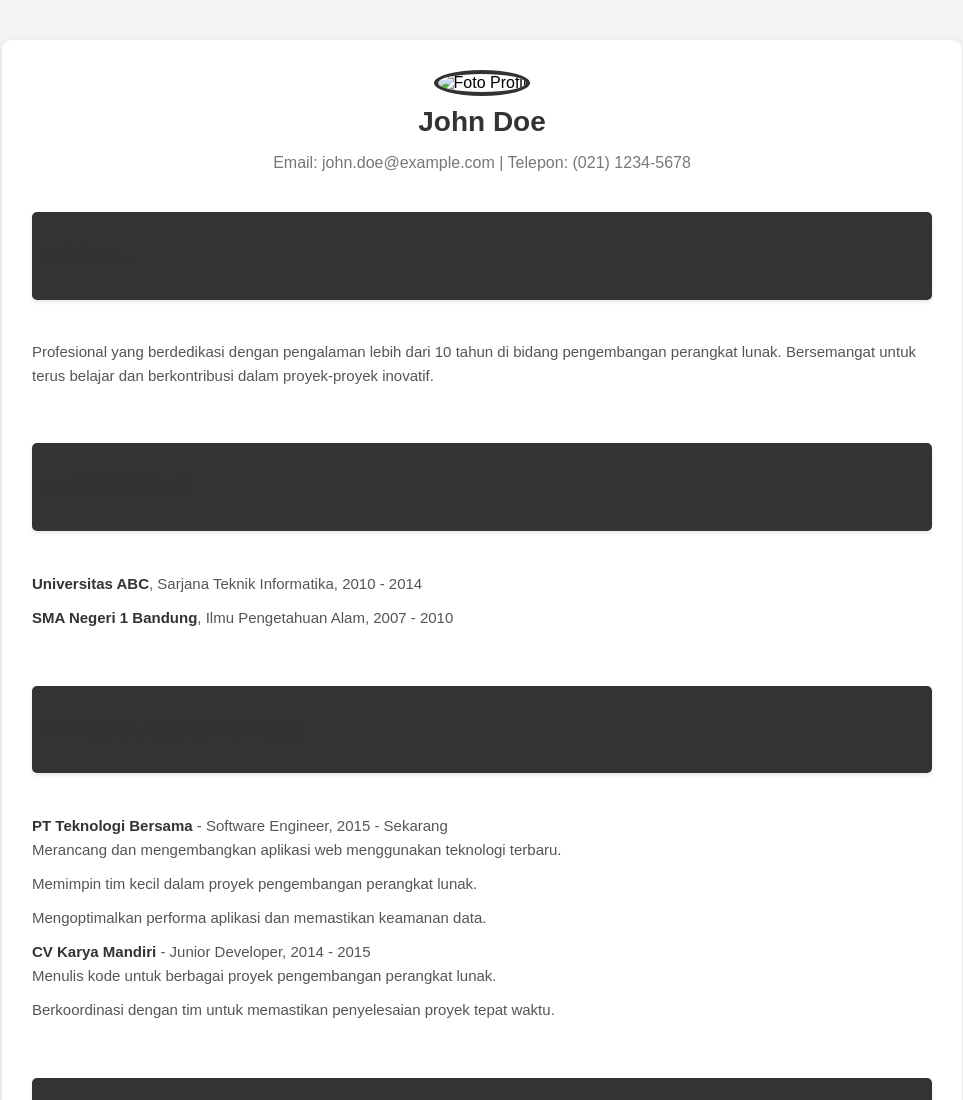
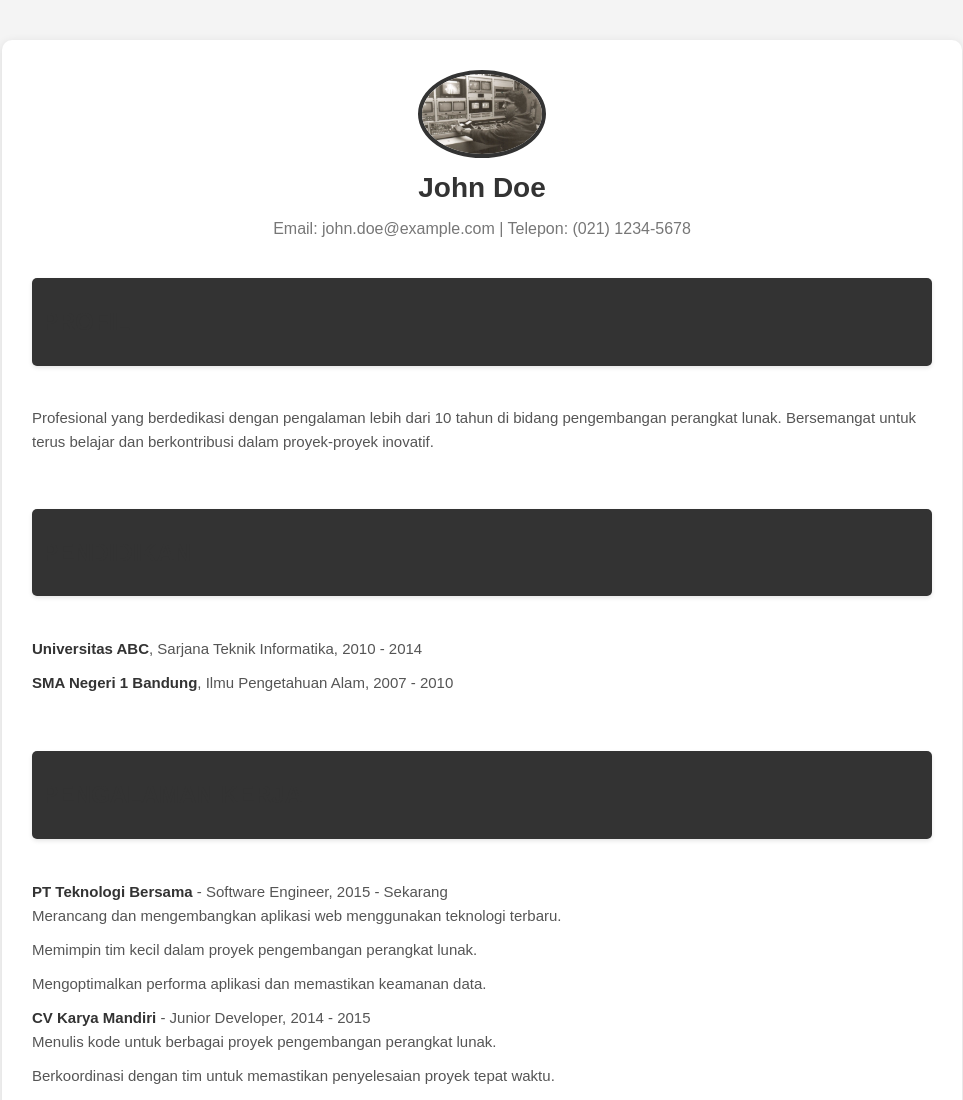
Before and after one commit to RRR205/cv02, a plain HTML site: page index.html in a window 1280 px wide. Shown: the top 1100 px of the page, without its empty margins (158-1121 px from the left). Drawn offline with Linux system fonts and the light colour scheme.

Commit message:
Update index.html

```diff
--- a/index.html
+++ b/index.html
@@ -7,7 +7,7 @@
 <body>
   <div class="cv-container">
     <div class="header">
-      <img src="Image/8af5ee7215fe9364eb1bc096e4d646ea.jpg" alt="Foto Profil">
+      <img src="8af5ee7215fe9364eb1bc096e4d646ea.jpg" alt="Foto Profil">
       <h1>John Doe</h1>
       <p>Email: john.doe@example.com | Telepon: (021) 1234-5678</p>
     </div>
```
